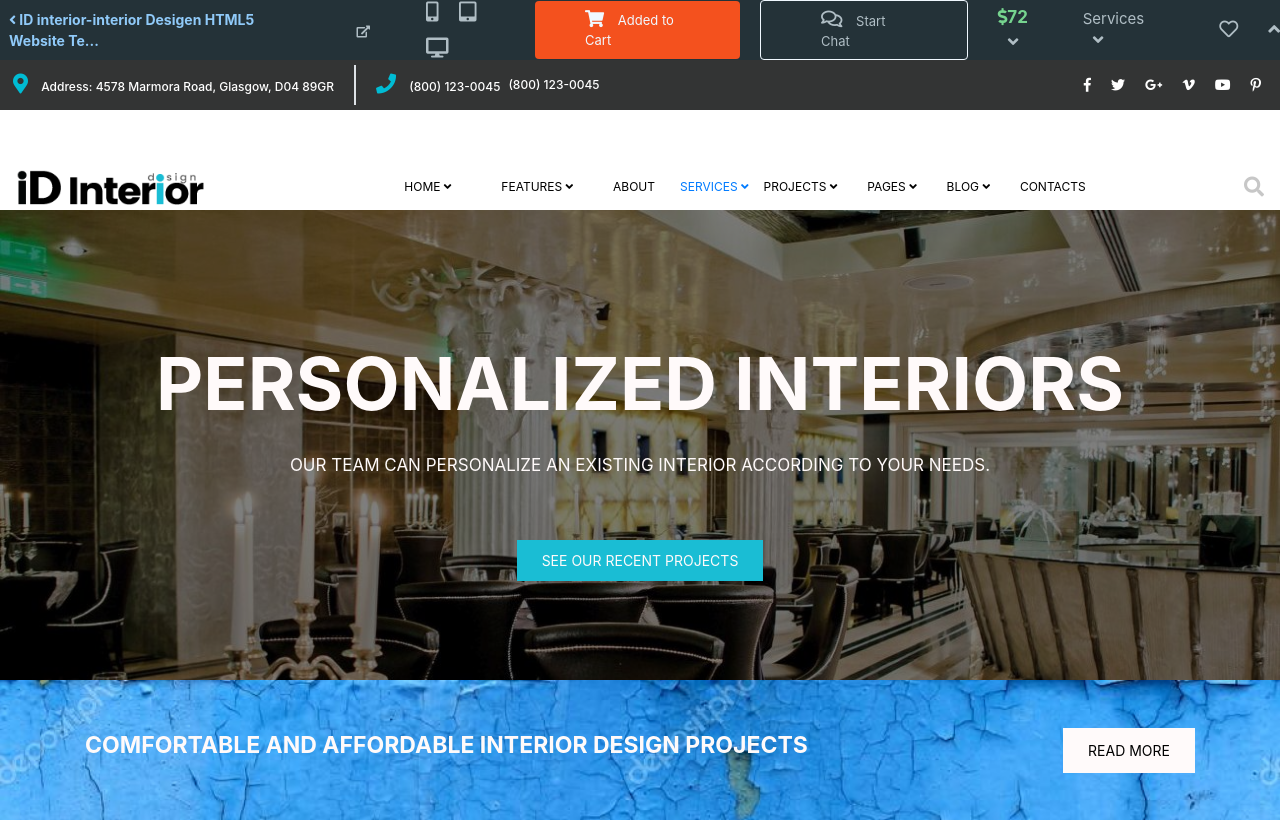
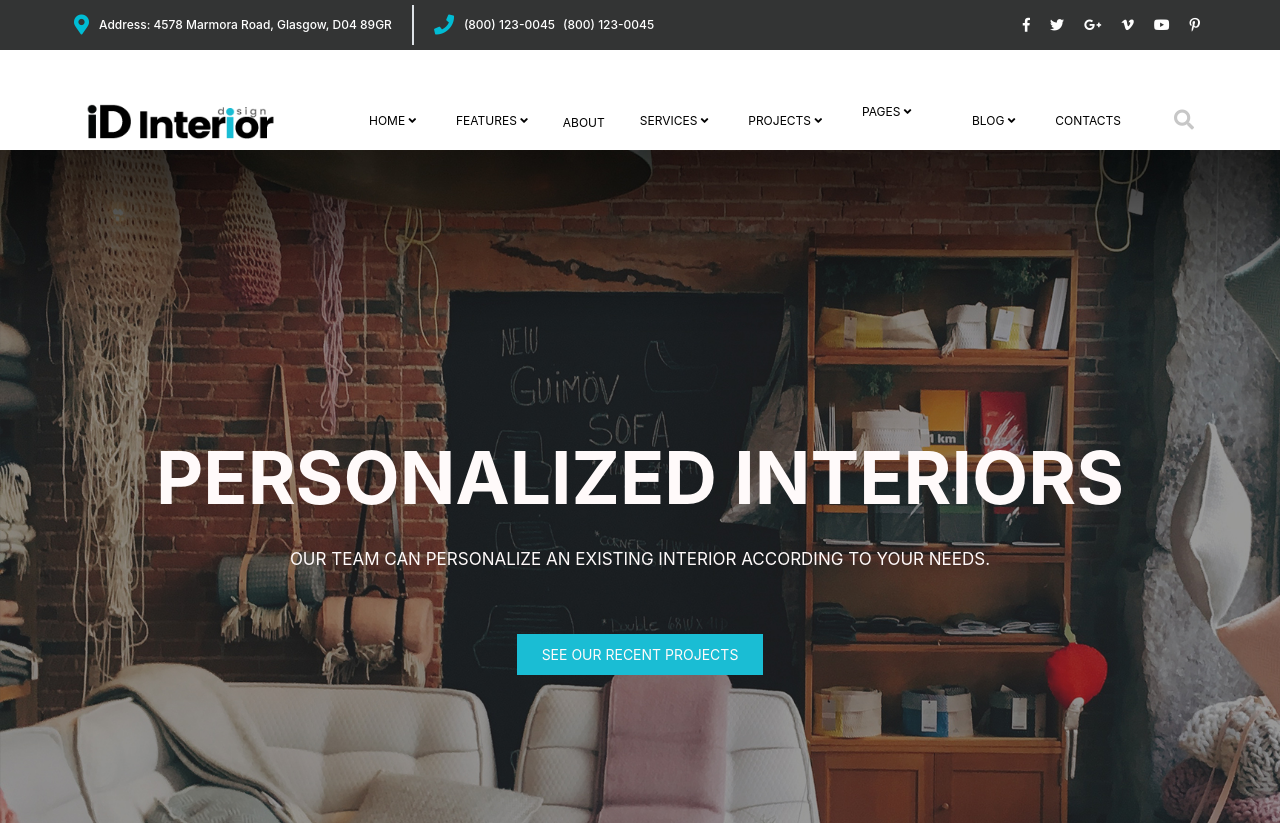
Before and after one commit to cavansir112/Live-demo, a plain HTML site: page index.html in a window 1280 px wide. Shown: the top 823 px of the page. Drawn offline with nearby package versions, Linux system fonts and the light colour scheme.

Commit message:
templed3

```diff
--- a/index.html
+++ b/index.html
@@ -10,43 +10,24 @@
     <link rel="stylesheet" href="https://use.fontawesome.com/releases/v5.5.0/css/all.css" integrity="sha384-B4dIYHKNBt8Bc12p+WXckhzcICo0wtJAoU8YZTY5qE0Id1GSseTk6S+L3BlXeVIU" crossorigin="anonymous">
 </head>
 <body>
-    <div class="container-fulid">
+    <div class="container-fluid">
         <div class="row">
-            <!----------------------- demopanel ------------------------->
-            <diw class="col-12 demopanel">
-                <div class="row">
-                    <div class="col-12 demopanel_wrap pl-4">
-                        <a class="text_link" href=""><i class="fas fa-angle-left"></i> ID interior-interior Desigen HTML5 Website Te...</a>
-                        <div class="open_icon ml-5">
-                            <a href=""><i class="fas fa-external-link-alt"></i></a>
-                        </div>
-                        <div class="mobil_icon ml-5">
-                            <a href=""><i class="fas fa-mobile-alt m-2"></i></a>
-                            <a href=""><i class="fas fa-tablet-alt m-2"></i></a>
-                            <a class="icon_desktop" href=""><i class="fas fa-desktop m-2"></i></a>
-                        </div>
-                        <a class="added_cart" href=""><i class="fas fa-shopping-cart"></i>     Added to Cart</a>
-                        <a class="start_chat" href=""><i class="far fa-comments"></i>     Start Chat</a>
-                        <a class="buy_button" href=""><i class="fas fa-dollar-sign"></i>72<i class="fas fa-angle-down angle"></i></a>
-                        <a class="services" href="">Services <i class="fas fa-angle-down angle1"></i></a>
-                        <a class="heart" href=""><i class="far fa-heart "></i></a>
-                        <a class="angle3" href=""><i class="fas fa-angle-up"></i></a>
-                    </div>
-                </div>
-            </div>
-            <!-----------------------// demopanel ------------------------->
-            <!----------------------- navbar-top ------------------------->
-            <div class="col12 ">
+            <!-- navbar-top  -->
+            <div class="col-12 ">
                 <div class="row navbar-top px-4">
-                    <div class="col-6 ">
+                    <div class="container">
+                        <div class="row align-items-center">
+                            <div class="col-9 ">
                                 <div class="row px-1 align-items-center ">
-                            <a class="adress" href=""><i class="fas fa-map-marker-alt icon-map"></i>    Address: 4578 Marmora Road, Glasgow, D04 89GR </a>
+                                    <i class="fas fa-map-marker-alt icon-map"></i>
+                                    <a class="adress" href="">Address: 4578 Marmora Road, Glasgow, D04 89GR </a>
                                     <div class="border"></div>
-                            <a class="adress-number mr-2" href=""><i class="fas fa-phone icon-map"></i>   (800) 123-0045 </a>
+                                    <i class="fas fa-phone icon-map"></i>
+                                    <a class="adress-number mr-2" href="">(800) 123-0045 </a>
                                     <a class="adress-number" href=""> (800) 123-0045</a>
                                 </div>
                             </div>
-                    <div class="col-6 ">
+                            <div class="col-3 ">
                                 <div class="row  align-items-center justify-content-end adress-icon ">
                                     <i class="fab fa-facebook-f"></i>
                                     <i class="fab fa-twitter"></i>
@@ -58,54 +39,73 @@
                             </div>
                         </div>
                     </div>
-            <!-----------------------// navbar-top ------------------------->
-            <!----------------------- navbar ------------------------->
+                </div>
+            </div>
+            <!-- // navbar-top -->
+            <!-- navbar -->
             <div class="col-12">
+                <div class="container">
                     <div class="row navbar ">
                         <img src="img/foto2.png" alt="">
                         <div class="navbar-nav  ">
                             <ul>
-                            <li class="home"><a href="">HOME   <i class="fas fa-angle-down"></i></a>
-                                <ul class="nav-home">
+                                <li class="menu"><a href="">HOME   <i class="fas fa-angle-down"></i></a>
+                                    <ul class="child-menu">
                                         <li><a class="home-variant" href="">Home variant 1</a></li>
                                         <li><a class="home-variant" href="">Home variant 2</a></li>
                                         <li><a class="home-variant" href="">Home variant 3</a></li>
                                     </ul>
                                 </li>
-                            <li class="features1"><a href="">FEATURES   <i class="fas fa-angle-down"></i></a>
-                                <ul class="features2">
-                                    <li><a class="headers" href="">Headers  <i class="fas fa-angle-right"></i></a></li>
-                                    <li><a class="footers" href="">Footers  <i class="fas fa-angle-right"></i></a></li>
+                                <li class="menu"><a href="">FEATURES   <i class="fas fa-angle-down"></i></a>
+                                    <ul class="child-menu">
+                                        <li><a class="home-variant" href="">Headers  <i class="fas fa-angle-right"></i></a></li>
+                                        <li><a class="home-variant2" href="">Footers  <i class="fas fa-angle-right"></i></a></li>
                                     </ul>
                                 </li>
-                            <li><a class="about" href="">ABOUT</a></li>
-                            <li<a class="services1"> <a href="">SERVICES   <i class="fas fa-angle-down"></i></a>
-                                <ul class="services2">
-                                    <li><a class="single-services" href="">Single Service</a></li>
+                                <li><a class="menu" href="">ABOUT</a></li>
+                                <li class="menu"><a href="">SERVICES   <i class="fas fa-angle-down"></i></a>
+                                    <ul class="child-menu">
+                                        <li><a class="home-variant" href="">Single Service</a></li>
                                     </ul>
                                 </li>
-                            <li class="projects"><a  href="">PROJECTS   <i class="fas fa-angle-down"></i></a></li>
-                            <li class="pages"><a  href="">PAGES   <i class="fas fa-angle-down"></i></a></li>
-                            <li class="blog"><a  href="">BLOG   <i class="fas fa-angle-down"></i></a></li>
-                            <li class="contacts"><a  href="">CONTACTS</a></li>
+                                <li class="menu"><a href="">PROJECTS    <i class="fas fa-angle-down"></i></a>
+                                    <ul class="child-menu">
+                                        <li><a class="home-variant" href="">Project Category</a></li>
+                                        <li><a class="home-variant" href="">Single Project</a></li>
+                                    </ul>
+                                </li>
+                                <li class="menu"><a  href="">PAGES   <i class="fas fa-angle-down"></i></a>
+                                    <div class="container">
+                                        <div class="row">
+                                            <div class="col-3">
+                                                <ul>
+                                                    <h1></h1>
+                                                    <li><a href=""></a></li>
+                                                </ul>
+                                            </div>
+                                        </div>
+                                    </div>
+                                </li>
+                                <li class="menu"><a  href="">BLOG   <i class="fas fa-angle-down"></i></a></li>
+                                <li class="menu"><a  href="">CONTACTS</a></li>
                             </ul>
                         </div>
                         <div class="icons-search">
-                        <i class="fas fa-search"></i>
+                            <a href=""><i class="fas fa-search"></i></a>
                         </div>
                     </div>
                 </div>
-            <!----------------------- //navbar ------------------------->
-            <!-----------------------  swiper-slide ------------------------->
+            </div>
+            <!-- //navbar -->
+            <!--  swiper-slide -->
             <div class="swiper-slide">
-                <div class="swiper-slide1"></div>
                 <div class="text">
                     <h1>PERSONALIZED INTERIORS</h1>
                     <p>OUR TEAM CAN PERSONALIZE AN EXISTING INTERIOR ACCORDING TO YOUR NEEDS.</p>
                     <a href="">SEE OUR RECENT PROJECTS</a>
                 </div>
             </div>
-            <div class="container-fulid  confortable">
+            <div class="container-fluid  confortable">
                 <div class="container">
                     <div class="col-12">
                         <div class="row confortable1 ">
@@ -115,8 +115,8 @@
                     </div>
                 </div>
             </div>
-            <!-----------------------  //swiper-slide ------------------------->
-            <!-----------------------  our-services ------------------------->
+            <!--  //swiper-slide -->
+            <!--  our-services  -->
             <div class="container">
                 <div class="row ">
                     <div class="col-12 our-services">
@@ -192,7 +192,7 @@
                     </div>
                 </div>
             </div>
-            <!-----------------------  //our-services ------------------------->
+            <!--  //our-services -->
         </div>
     </div>
 </body>
--- a/style.css
+++ b/style.css
@@ -3,7 +3,7 @@ body{
     padding: 0;
 }
 /* demopanel */
-.demopanel{
+/* .demopanel{
     height: 60px;
     background-color: #243238;
     display: flex;
@@ -14,50 +14,62 @@ body{
     color: #90caf9;
     font-weight: bold;
     text-decoration: none;
+    cursor: context-menu;
 }
 .text_link:hover{
     color: #B2D3EF;
     text-decoration: none;
     transition: 0.3s;
+    cursor: context-menu;
 }
 .text_link:hover i{
     color: #B2D3EF;
     text-decoration: none;
     transition: 0.3s;
+    cursor: context-menu;
 }
 .text_link i{
     font-size: 14px;
     color: #90caf9;
     align-self: center;
+    cursor: context-menu;
 }
 .demopanel_wrap{
     display: flex;
     align-items: center;
+    cursor: context-menu;
+
 }
 .open_icon i{
     font-size: 12px;
     color: #b0bec5;
+    cursor: context-menu;
 }
 .open_icon i:hover{
     color:#2196f3;
     transition: 0.3s;
+    cursor: context-menu;
 }
 .mobil_icon i{
     font-size: 20px;
     color:#b0bec5;
+    cursor: context-menu;
 
 }
 .mobil_icon i:hover{
     color:#2196f3;
     transition: 0.3s;
+    cursor: context-menu;
 }
 .icon_desktop{
     font-size: 20px;
     color:whitesmoke;
+    cursor: context-menu;
 }
 .icon_desktop:hover{
     color:#2196f3;
     transition: 0.3s;
+    cursor: context-menu;
 }
 .added_cart{
     padding: 9px 50px;
@@ -67,17 +79,20 @@ body{
     margin: 0px 20px;
     font-size: 13px;
     text-decoration: none;
+    cursor: context-menu;
 }
 .added_cart:hover{
     background-color: #CE3D11;
     text-decoration: none;
     color: aliceblue;
     transition: 0.3s;
+    cursor: context-menu;
 }
 .added_cart i{
     color:aliceblue;
     font-size: 17px;
     margin-right: 10px;
+    cursor: context-menu;
 }
 .start_chat{
     padding: 8px 60px;
@@ -85,80 +100,98 @@ body{
     color:#b0bec5;
     border-radius: 4px;
     font-size: 13px;
-    text-decoration: none
+    text-decoration: none;
+    cursor: context-menu;
 }
 .start_chat:hover{
     background-color: aliceblue;
     color: black;
     text-decoration: none;
     transition: 0.5s;
+    cursor: context-menu;
 }
 .start_chat i{
     font-size: 19px;
     margin-right: 10px;
     color:#b0bec5;
+    cursor: context-menu;
 }
 .start_chat:hover i{
     color: black;
     transition: 0.5s;
+    cursor: context-menu;
 }
 .buy_button{
     font-size: 17px;
     margin-left: 30px;
     font-weight: bold;
     color: #76d48f;
+    cursor: context-menu;
 }
 .buy_button:hover{
     color: #2196f3;
     text-decoration: none;
     transition: 0.3s;
+    cursor: context-menu;
 }
 .angle{
     font-size: 17px;
     margin-left: 10px;
     color: #b0bec5;
+    cursor: context-menu;
 }
 .buy_button:hover .angle{
     color: #2196f3;
     transition: 0.3s;
+    cursor: context-menu;
 }
 .services{
     color:#b0bec5;
     font-size: 15px;
     margin-left: 40px;
+    cursor: context-menu;
 }
 .services:hover{
     color: #2196f3;
     text-decoration: none;
     transition: 0.3s;
+    cursor: context-menu;
 }
 .angle1{
     font-size: 17px;
     margin-left: 10px;
     color: #b0bec5;
+    cursor: context-menu;
 }
 .services:hover .angle1{
     color: #2196f3;
     transition: 0.3s;
+    cursor: context-menu;
 }
 .heart{
     font-size: 19px;
     margin-left: 60px;
     color: #b0bec5;
+    cursor: context-menu;
 }
 .heart:hover{
     color: #2196f3;
     transition: 0.3s;
+    cursor: context-menu;
 }
 .angle3{
     margin-left: 30px;
     font-size: 19px;
     color: #b0bec5;
+    cursor: context-menu;
+
 }
 .angle3:hover{
     color: #2196f3;
     transition: 0.3s;
-}
+    cursor: context-menu;
+
+} */
 /* //.demopanel */
 /* navbar-top */
 .navbar-top{
@@ -166,40 +199,56 @@ body{
     background-color: #333434;
     align-items: center;
 }
+ul{
+    margin: 0;
+}
 .adress{
     font-size: 12px;
     color:#fff;
     font-weight: 500;
+
 }
 .adress:hover{
     color:#00bcd4;
     text-decoration: none;
     transition: 0.3s;
+
 }
 .icon-map{
     font-size: 20px;
     color:#00bcd4;
     margin-right: 10px;
+
 }
 .adress-number{
     font-size: 12px;
     color:#fff;
     font-weight: 500;
+
+
 }
 .adress-number:hover{
     color:#00bcd4;
     text-decoration: none;
     transition: 0.3s;
+
 }
 .border{
     height: 40px;
     color:#fff;
     margin: 0 20px;
+
 }
 .adress-icon i{
     margin: 0 10px;
     color: #fff;
     font-size: 14px;
+
+}
+.adress-icon i:hover{
+    color: #00bcd4;
+    transition: 0.3s;
+
 }
 /* // navbat-top */
 /* navbar */
@@ -207,54 +256,67 @@ body{
     height: 100px;
     display: flex;
     background-color: white;
+
 }
 .navbar img{
     height: 35px;
     width: 190px;
+
 }
 .navbar-nav{
     display: flex;
     position: relative;
     align-items: center;
+
 }
 .navbar-nav ul{
     display: flex;
     list-style: none;
     align-items: center;
+
 }
-.navbar-nav ul li a{
+.navbar-nav ul li a {
     margin: 0 15px;
     font-size: 12px;
     color:#000;
     font-weight: 400;
+    padding-bottom: 45px;
+    padding-top: 60px;
+
 }
 .navbar-nav ul li a:hover{
     color:#00bcd4;
     text-decoration: none;
     transition: 0.3s;
+
 }
 .navbar-nav ul li a:hover i{
     color:#00bcd4;
     transition: 0.3s;
     -webkit-transform: rotateZ(180deg);
     transform: rotateZ(180deg);
+
 }
-.home{
-    margin: 0 10px;
+.menu{
+    margin: 0 5px;
     font-size: 12px;
     color:#000;
     font-weight: 400;
     padding-bottom: 45px;
-    padding-top: 60px;
-
-
+    padding-top: 45px;
 }
-.home:hover{
+.menu:hover{
     color:#00bcd4;
     text-decoration: none;
     transition: 0.3s;
 }
-.nav-home{
+.menu:hover i{
+    color:#00bcd4;
+    transition: 0.3s;
+    -webkit-transform: rotateZ(180deg);
+    transform: rotateZ(180deg);
+}
+.child-menu{
     display: flex;
     flex-direction: column;
     padding: 25px 70px 25px 25px;
@@ -265,40 +327,17 @@ body{
     visibility: hidden;
     opacity: 0;
     z-index: 500;
-}
-.nav-home .home-variant{
-    font-size: 15px;
-}
-.home:hover .nav-home{
-    margin-top: 40px;
-    visibility: visible;
-    opacity: 1;
-    background-color: white;
-    transition: 0.5s;
-    z-index: 500;
 
 }
-.features1{
-    margin: 0 10px;
-    font-size: 12px;
-    color:#000;
-    font-weight: 400;
-    padding-bottom: 45px;
-    padding-top: 60px;
+.child-menu .home-variant{
+    font-size: 15px;
+
 }
-.features2{
-    display: flex;
-    flex-direction: column;
-    padding: 25px 110px 25px 15px;
-    justify-content: center;
-    background-color: white;
-    position: absolute;
-    margin-top: 90px;
-    visibility: hidden;
-    opacity: 0;
-    z-index: 500;
+.child-menu .home-variant2{
+    font-size: 15px;
+
 }
-.features1:hover .features2{
+.menu:hover .child-menu{
     margin-top: 40px;
     visibility: visible;
     opacity: 1;
@@ -306,105 +345,32 @@ body{
     transition: 0.5s;
     z-index: 500;
 }
-.features2 .headers{
-    font-size: 15px;
-}
-.features2 .footers{
-    font-size: 15px;
-}
-.headers,.footers:hover i{
-    color: #00bcd4;
-    transition: 0.3s;
-    transform:none;
-}
-.about{
-    margin: 0 10px;
-    font-size: 12px;
-    color:#000;
-    font-weight: 400;
-    padding-bottom: 45px;
-    padding-top: 60px;
-    display: flex;
-    align-items: center;
-}
-.services1{
-    margin: 0 10px;
-    font-size: 12px;
-    color:#000;
-    font-weight: 400;
-    padding-bottom: 45px;
-    padding-top: 60px;
-    display: flex;
-    align-items: center;
-}
-.services1:hover {
-    color:#00bcd4;
-    text-decoration: none !important;
-    transition: 0.3s;
-
-}
-.services1:hover i{
-    color:#00bcd4;
-    transition: 0.3s;
-    -webkit-transform: rotateZ(180deg);
-    transform: rotateZ(180deg);
-}
-.services2{
-    display: flex;
-    flex-direction: column;
-    padding: 25px 110px 25px 15px;
-    justify-content: center;
-    background-color: white;
-    position: absolute;
-    margin-top: 120px;
-    visibility: hidden;
-    opacity: 0;
-    z-index: 500;
-}
-.services1:hover .services2{
-    margin-top: 85px;
-    visibility: visible;
-    opacity: 1;
-    background-color: white;
-    transition: 0.5s;
-    z-index: 500;
-}
- .single-services{
-    font-size: 15px;
-}
 .icons-search i{
     font-size: 20px;
     color: #c7c7c7;
+}
+.icons-search i:hover{
+    color: black;
+    transition: 0.3s;
 }
 /* //navbar */
 /* swiper-slide */
 .swiper-slide{
     width: 100%;
-    height: 470px;
+    height: 800px;
     position: relative;
-    background-image: url(img/foto4.jpg);
+    background-image: url(img/foto6.jpg);
     background-repeat: no-repeat;
     background-size: cover;
-}
-.swiper-slide1{
-    width: 100%;
-    height: 100%;
-    opacity: 0.5;
-    position: absolute;
-    background-color: #000;
+    background-attachment: center center;
     display: flex;
     align-items: center;
-    flex-direction: column;
-    justify-content: center;
-
-
 }
 .text{
     width: 100%;
     z-index: 99;
     position: absolute;
     text-align: center;
-    margin-top: 130px;
 }
 .text h1{
     font-size: 73px;
@@ -431,7 +397,7 @@ body{
 }
 .confortable{
     height: 140px;
-    background-image: url(img/foto5.jpg);
+    background-image: url(img/foto7.jpg);
     background-repeat: no-repeat;
     background-size: cover;
 }
@@ -452,6 +418,7 @@ body{
     font-size: 14px;
     background-color: snow;
     color: black;
+    cursor: context-menu;
 }
 .confortable1 a:hover{
     background-color: black;
@@ -484,6 +451,7 @@ body{
     display: flex;
     padding-bottom: 20px;
     margin-bottom: 20px;
+    cursor: context-menu;
 }
 .services-menu:hover{
     background-color: #1ABDD4;
```
Also changed, not shown: img/foto6.jpg (added), img/foto7.jpg (added). Lines whose indentation alone changed are shown as unchanged.
